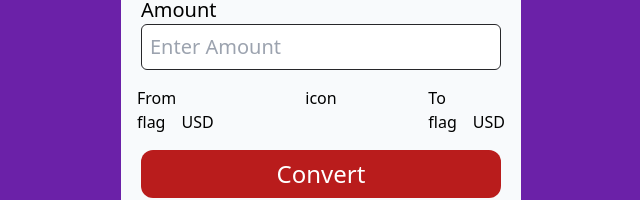
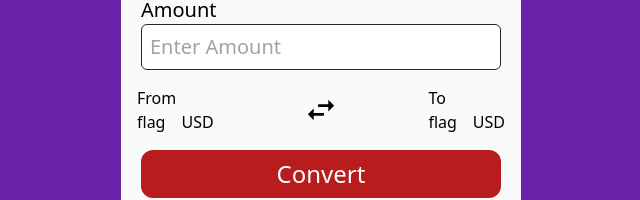
Before and after one commit to Narendra-Mahara/React, a React (Vite) app in the folder currencyConverter/: page / in a window 1280 px wide. Shown: the part 216-416 px from the top of the page, without its empty margins (319-959 px from the left). Built offline with nearby package versions, Linux system fonts and the light colour scheme.

Commit message:
install react-icons

```diff
--- a/currencyConverter/package.json
+++ b/currencyConverter/package.json
@@ -11,7 +11,8 @@
   },
   "dependencies": {
     "react": "^18.3.1",
-    "react-dom": "^18.3.1"
+    "react-dom": "^18.3.1",
+    "react-icons": "^5.3.0"
   },
   "devDependencies": {
     "@eslint/js": "^9.11.1",
--- a/currencyConverter/src/App.jsx
+++ b/currencyConverter/src/App.jsx
@@ -1,4 +1,5 @@
 import Selectors from "./Components/Selectors";
+import { IoMdSwap } from "react-icons/io";
 
 let App = () => {
   return (
@@ -19,9 +20,9 @@ let App = () => {
           />
         </div>
 
-        <div className="flex justify-between p-4 text-left">
+        <div className="flex justify-between items-center p-4 text-left">
           <Selectors labelValue="From" />
-          icon
+          <IoMdSwap size={30} />
           <Selectors labelValue="To" />
         </div>
 
```
Also changed, not shown: 1 other file (tests, documents, lock files or other folders).
